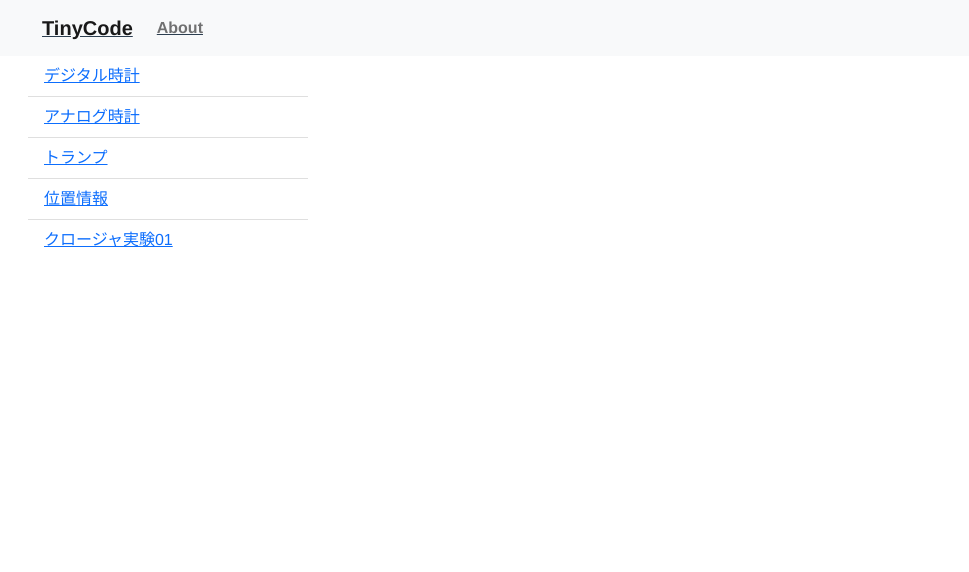
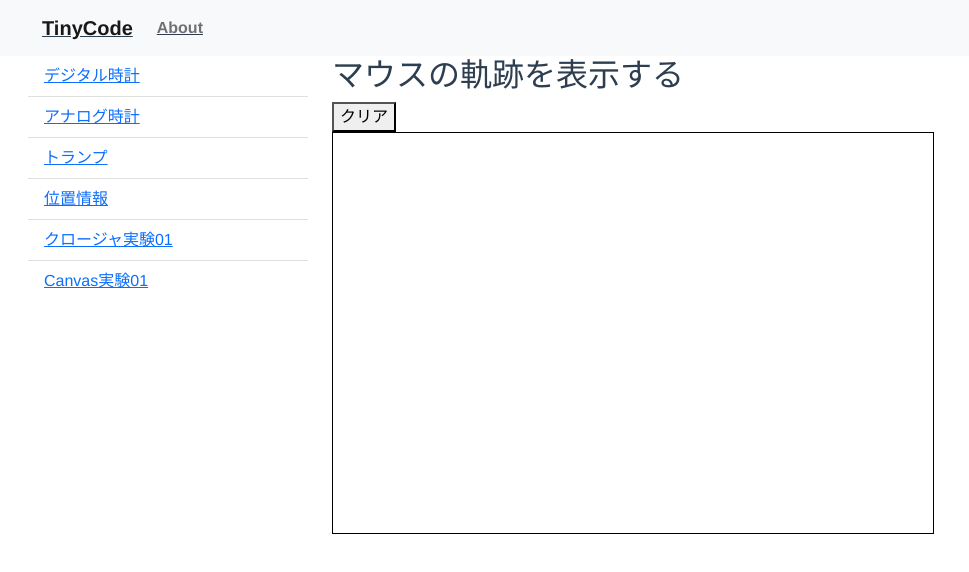
Before and after one commit to 0gravity000/tiny-code, a Vue app: page /canvas-experiment-01 in a window 1280 px wide. Shown: the top 572 px of the page, without its empty margins (0-969 px from the left). Built offline with nearby package versions, Linux system fonts and the light colour scheme.

Commit message:
CanvasExperiment01を追加

```diff
--- a/src/components/SidebarHome.vue
+++ b/src/components/SidebarHome.vue
@@ -15,6 +15,9 @@
       </li>
       <li class="list-group-item">
         <router-link to="/closures-experiment-01">クロージャ実験01</router-link>
+      </li>
+      <li class="list-group-item">
+        <router-link to="/canvas-experiment-01">Canvas実験01</router-link>
       </li>
       <!--
       <li class="list-group-item">
--- /dev/null
+++ b/src/components/contents/CanvasExperiment01.vue
@@ -0,0 +1,45 @@
+<template>
+  <div class="canvas-experiment-01">
+    <h2>マウスの軌跡を表示する</h2>
+    <div><button @click="clearCanvas">クリア</button></div>
+    <div>
+      <canvas id="mycanvas" :width="canvasWidth" :height="canvasHeight"></canvas>
+    </div>
+  </div>
+</template>
+
+<script>
+export default {
+  data() {
+    return {
+      canvasWidth: "600",
+      canvasHeight: "400",
+      context: "",
+    }
+  },
+  mounted() {
+    let mycanvas = document.getElementById('mycanvas');
+    this.context = mycanvas.getContext('2d');
+    //mycanvas.addEventListener('mousemove', this.mouseMove);
+    mycanvas.addEventListener('mousemove', this.mouseMove);
+  },
+  methods: {
+    mouseMove: function(event){
+      this.context.beginPath();
+      this.context.arc(event.offsetX, event.offsetY, 10, 0, 2 * Math.PI);
+      this.context.stroke();
+    },
+    clearCanvas: function() {
+      this.context.clearRect(0, 0, this.canvasWidth, this.canvasHeight);
+    }
+  },
+}
+</script>
+
+<!-- Add "scoped" attribute to limit CSS to this component only -->
+<style scoped>
+#mycanvas{
+  border:1px solid #000000;
+}
+
+</style>
--- a/src/router/index.js
+++ b/src/router/index.js
@@ -5,6 +5,7 @@ import AnalogClock from '../components/contents/AnalogClock.vue'
 import PlayingCards from '../components/contents/PlayingCards.vue'
 import GeoLocation from '../components/contents/GeoLocation.vue'
 import ClosuresExperiment01 from '../components/contents/ClosuresExperiment01.vue'
+import CanvasExperiment01 from '../components/contents/CanvasExperiment01.vue'
 //import DOMExperiment01 from '../views/contents/DOMExperiment01.vue'
 
 const routes = [
@@ -46,6 +47,11 @@ const routes = [
     name: 'closures-experiment-01',
     component: ClosuresExperiment01
   },
+  {
+    path: '/canvas-experiment-01',
+    name: 'canvas-experiment-01',
+    component: CanvasExperiment01
+  },
 
   /*
   {
```
